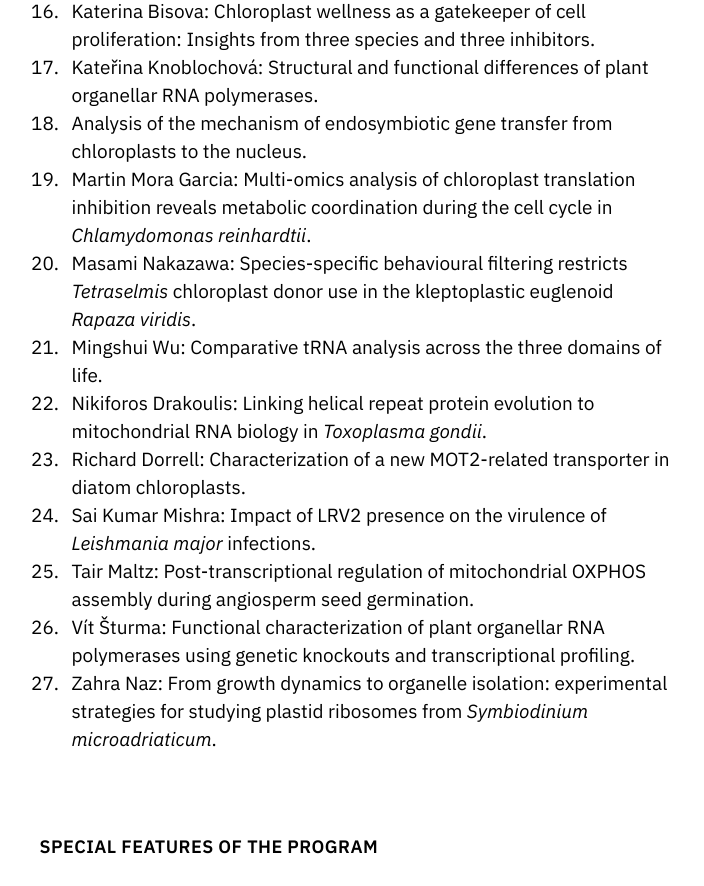
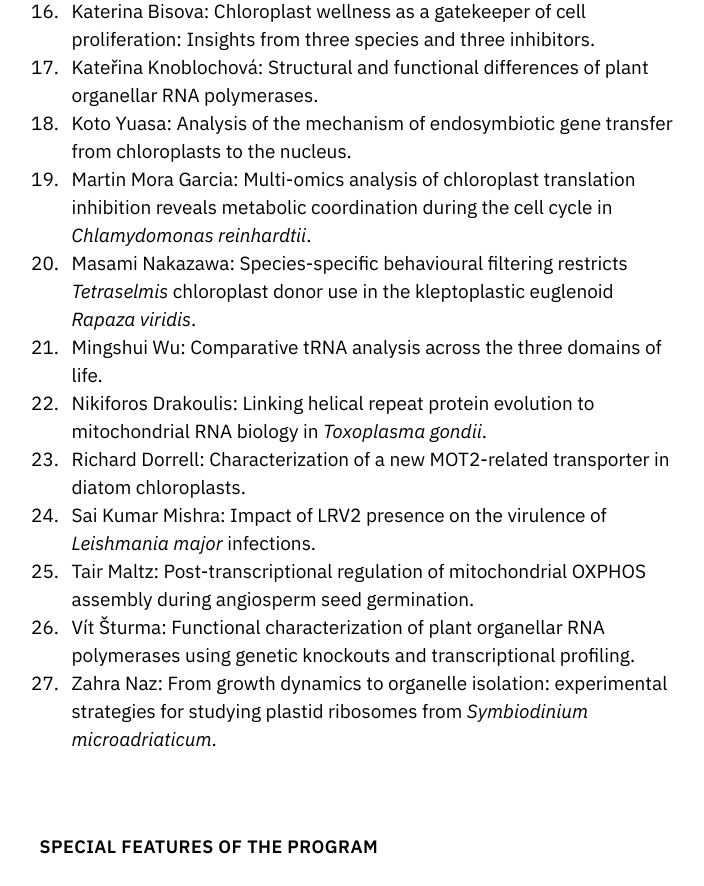
Before and after one commit to ExpertTrout9232/ise-ostrava-2026, a website: page src/program.html in a window 1280 px wide. Shown: the part 7517-8403 px from the top of the page, without its empty margins (273-977 px from the left). Drawn offline with Linux system fonts and the light colour scheme; files whose address does not match are found by name.

Commit message:
fix: add missing name

```diff
--- a/src/program.html
+++ b/src/program.html
@@ -782,7 +782,7 @@
                 Kateřina Knoblochová: Structural and functional differences of plant organellar RNA polymerases.
               </li>
               <li class="pl-2">
-                Analysis of the mechanism of endosymbiotic gene transfer from chloroplasts to the nucleus.
+                Koto Yuasa: Analysis of the mechanism of endosymbiotic gene transfer from chloroplasts to the nucleus.
               </li>
               <li class="pl-2">
                 Martin Mora Garcia: Multi-omics analysis of chloroplast translation inhibition reveals metabolic
```
